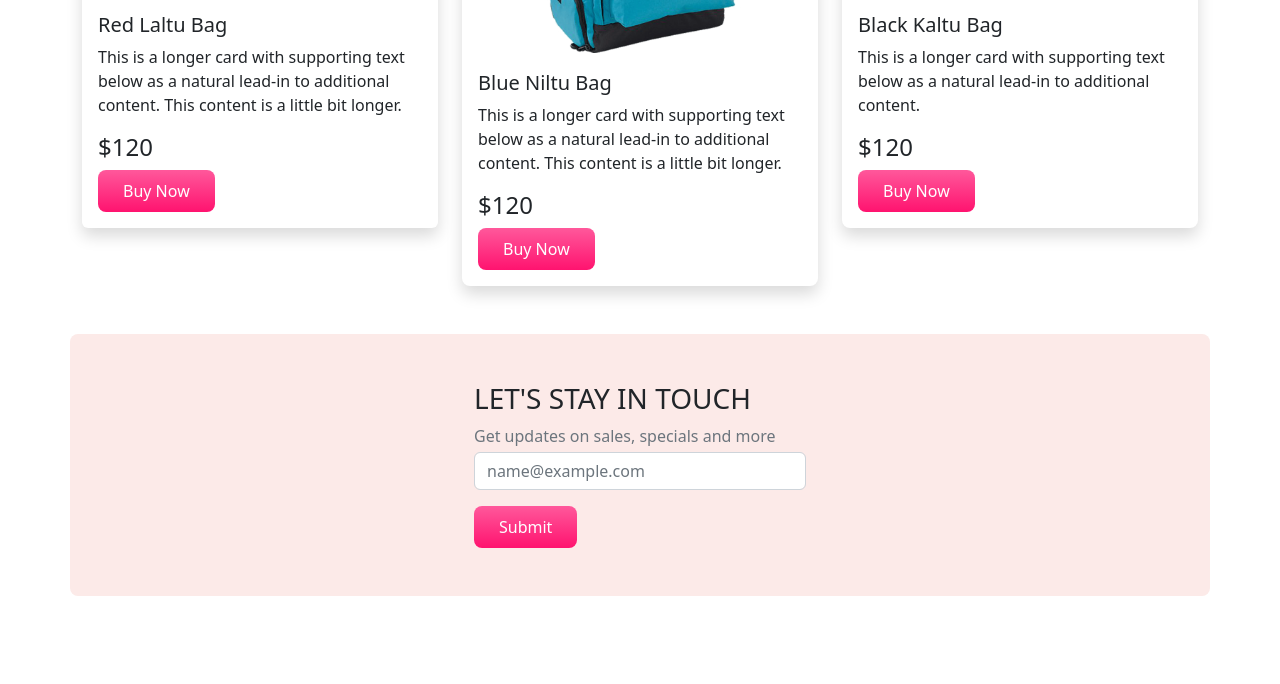
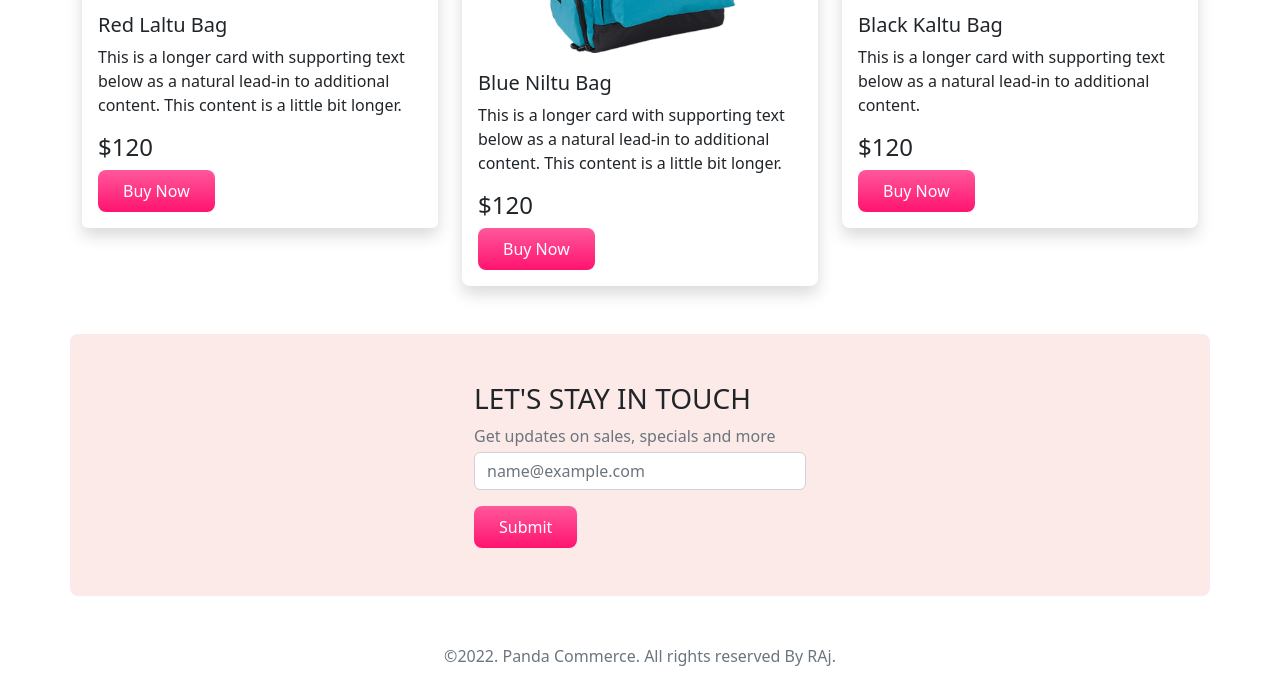
Before and after one commit to henry-rajon/web-project-4, a plain HTML site: page index.html in a window 1280 px wide. Shown: the part 1739-2423 px from the top of the page. Before the commit the page ends 2383 px from the top, so only its background shows below. Drawn offline with nearby package versions, Linux system fonts and the light colour scheme.

Commit message:
Footer Area Added

```diff
--- a/index.html
+++ b/index.html
@@ -239,7 +239,11 @@
         </section>
         <!-- Subscribe Area End -->
     </main>
-
+    <!-- Footer Area Start  -->
+    <footer class="text-center text-muted">
+        <p>©2022. Panda Commerce. All rights reserved By RAj.</p>
+    </footer>
+    <!-- Footer Area End -->
 
 
 
```
